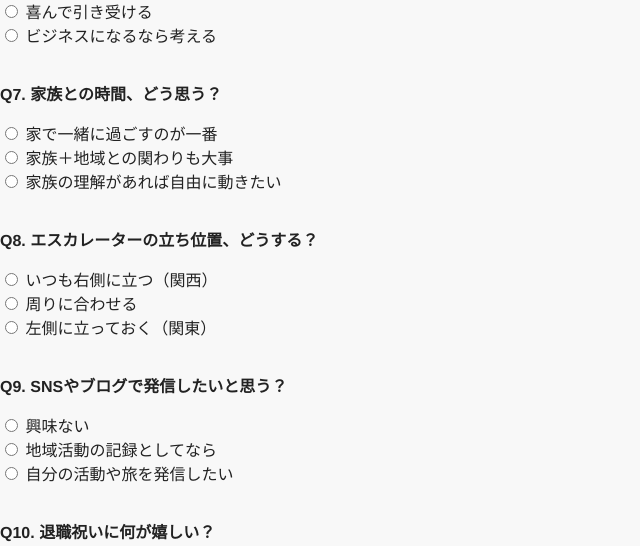
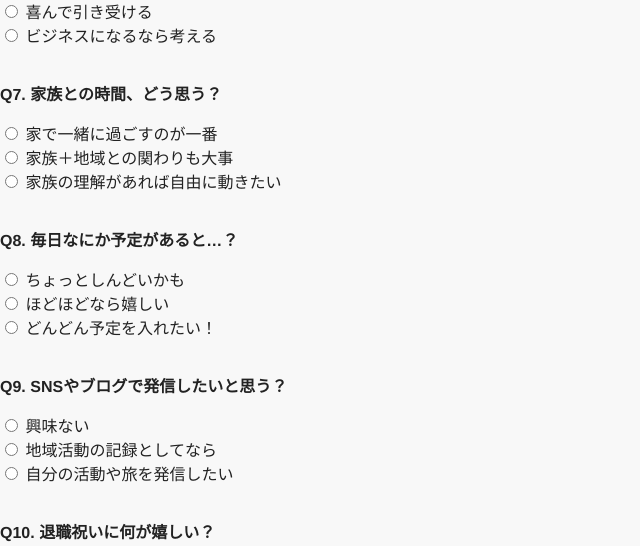
Before and after one commit to akt8811/retirement-style-check, a Flask app: page / in a window 1280 px wide. Shown: the part 1417-1963 px from the top of the page, without its empty margins (0-640 px from the left). Run offline with Flask 3, Linux system fonts and the light colour scheme.

Commit message:
Update index.html

```diff
--- a/templates/index.html
+++ b/templates/index.html
@@ -49,10 +49,11 @@
         <label><input type="radio" name="q7" value="B"> 家族＋地域との関わりも大事</label><br>
         <label><input type="radio" name="q7" value="C"> 家族の理解があれば自由に動きたい</label><br><br>
 
-        <p><strong>Q8. エスカレーターの立ち位置、どうする？</strong></p>
-        <label><input type="radio" name="q8" value="A" required> いつも右側に立つ（関西）</label><br>
-        <label><input type="radio" name="q8" value="B"> 周りに合わせる</label><br>
-        <label><input type="radio" name="q8" value="C"> 左側に立っておく（関東）</label><br><br>
+        <p><strong>Q8. 毎日なにか予定があると…？</strong></p>
+        <label><input type="radio" name="q8" value="A" required> ちょっとしんどいかも</label><br>
+        <label><input type="radio" name="q8" value="B"> ほどほどなら嬉しい</label><br>
+        <label><input type="radio" name="q8" value="C"> どんどん予定を入れたい！</label><br><br>
+
 
         <p><strong>Q9. SNSやブログで発信したいと思う？</strong></p>
         <label><input type="radio" name="q9" value="A" required> 興味ない</label><br>
```
